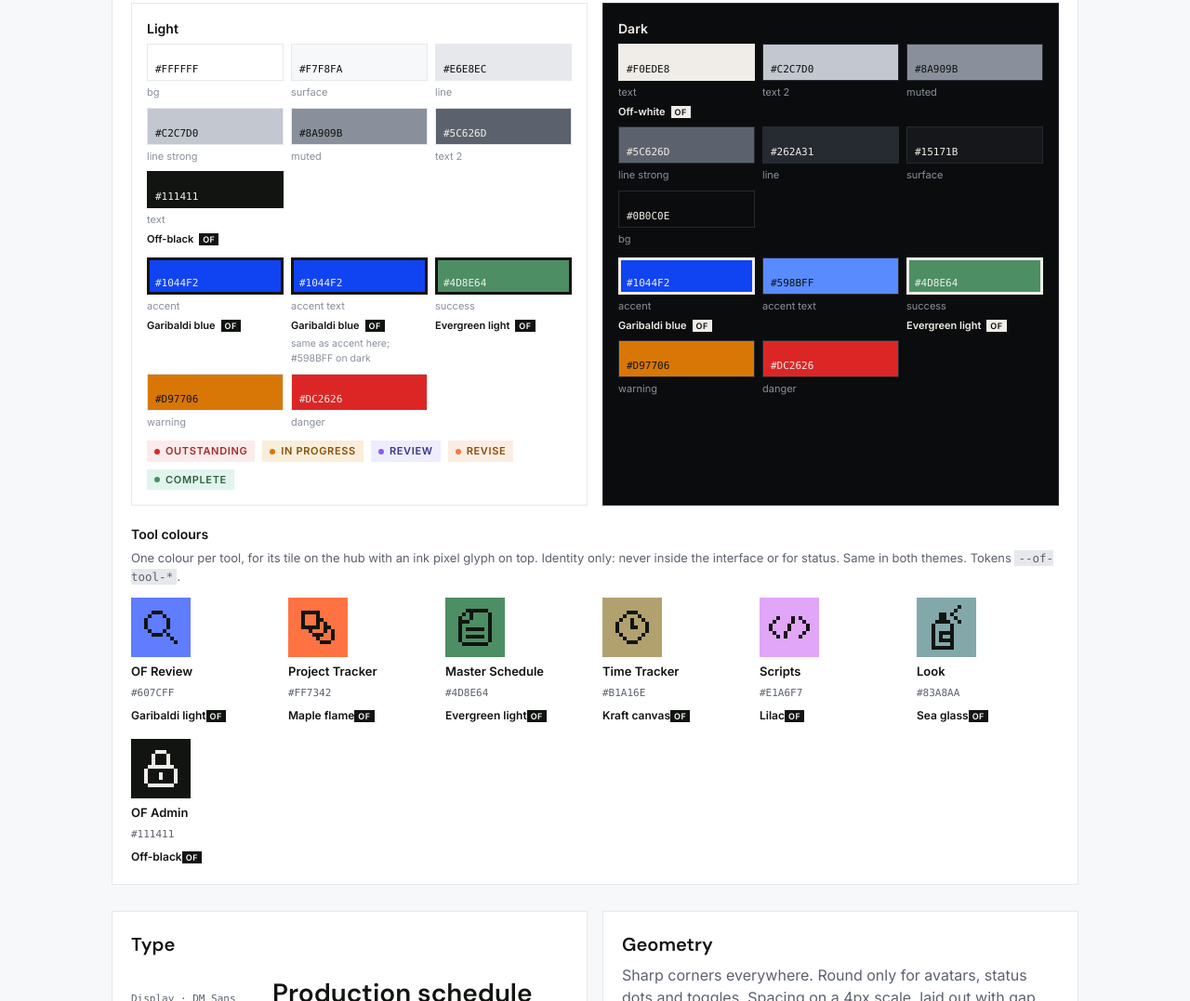
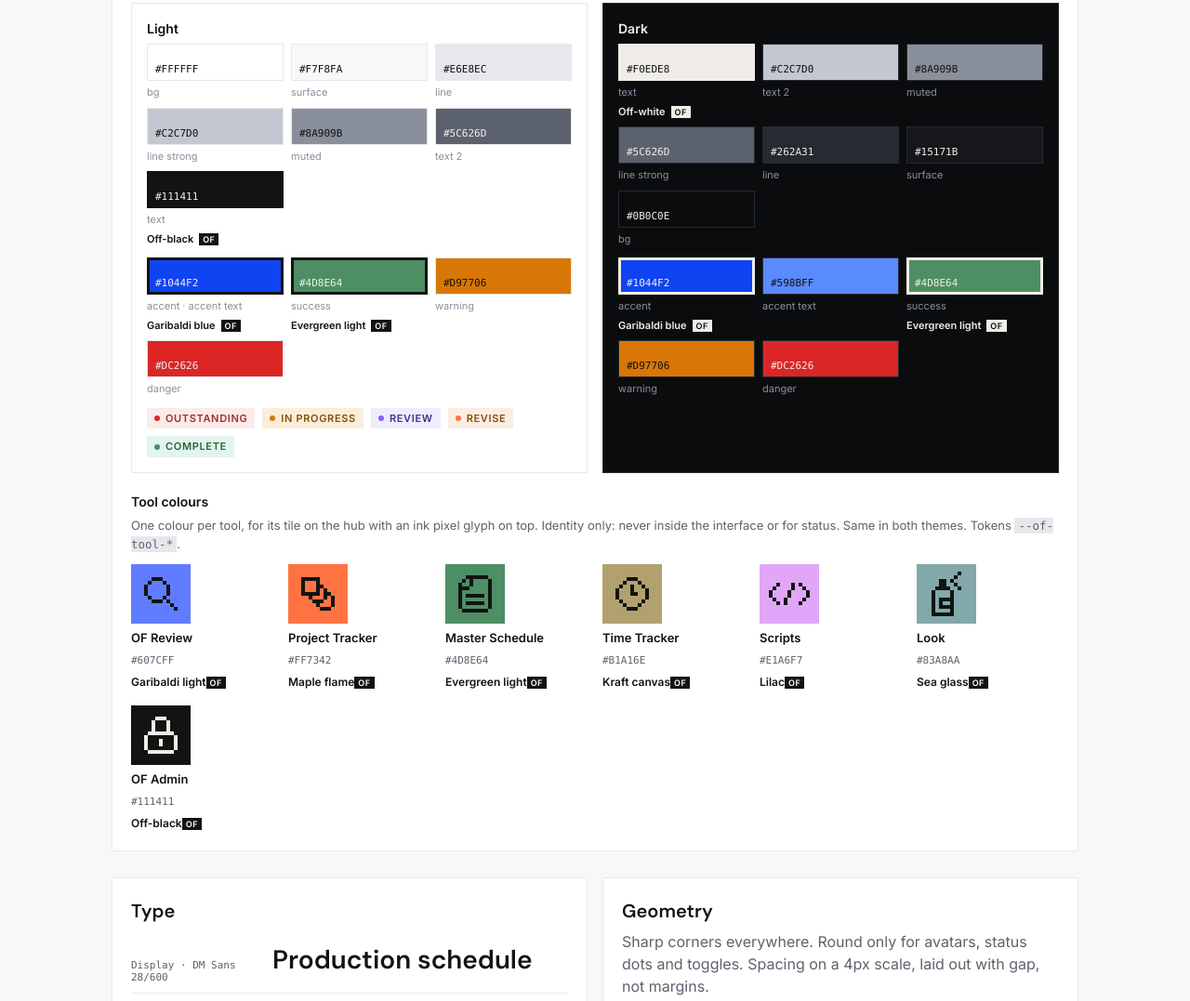
Before and after one commit to Ordinary-Folk/tools, a plain HTML site: page look/index.html in a window 1280 px wide. Shown: the part 1995-3072 px from the top of the page at 93% size. Drawn offline with Linux system fonts and the light colour scheme.

Commit message:
Principles: tokens sharing a value show as one block (accent · accent text in light)
Co-Authored-By: Claude Opus 5.5 <noreply@anthropic.com>

```diff
--- a/look/index.html
+++ b/look/index.html
@@ -21,7 +21,6 @@
 .hexbox.ofc { box-shadow: inset 0 0 0 2px var(--of-text); border-color: var(--of-text); }
 .sw .nm, .chip .nm { display: flex; align-items: center; gap: 6px; flex-wrap: wrap; }
 .ofname { font-weight: 600; color: var(--of-text); }
-.sw .same { font-size: 10.5px; color: var(--of-muted); }
 .oftag { font: 600 9px var(--sans); letter-spacing: .06em; color: var(--of-bg); background: var(--of-text); padding: 1px 4px; }
 .sw code { background: none; padding: 0; color: var(--of-text-2); font-size: 11px; }
 .pills { display: flex; flex-wrap: wrap; gap: 8px; margin-top: 12px; }
@@ -198,18 +197,17 @@ table.adopt { width: 100%; border-collapse: collapse; font-size: 13px; }
   const GREYS = [['--of-bg', 'bg'], ['--of-surface', 'surface'], ['--of-line', 'line'], ['--of-line-strong', 'line strong'], ['--of-muted', 'muted'], ['--of-text-2', 'text 2'], ['--of-text', 'text']];
   const COLOURS = [['--of-accent', 'accent'], ['--of-accent-text', 'accent text'], ['--of-success', 'success'], ['--of-warning', 'warning'], ['--of-danger', 'danger']];
   const lum = (hex) => { const m = hex.replace('#', '').match(/../g); if (!m) return 0; const [r, g, b] = m.map((x) => { const c = parseInt(x, 16) / 255; return c <= 0.03928 ? c / 12.92 : ((c + 0.055) / 1.055) ** 2.4; }); return 0.2126 * r + 0.7152 * g + 0.0722 * b; };
-  // Label on one line, then the brand name + OF tag on its own line (never wraps mid-way).
-  // A token that equals the one before it in this theme says so (e.g. accent text = accent in light).
-  const sw = (cs) => ([v, l], i, all) => {
+  // Label on one line, then the brand name + OF tag on their own line.
+  const sw = (cs) => ([v, l]) => {
     const h = cs.getPropertyValue(v).trim().toUpperCase(), b = brandOf(h);
-    const prev = all.slice(0, i).find(([pv]) => cs.getPropertyValue(pv).trim().toUpperCase() === h);
-    const same = prev && v === '--of-accent-text' ? `<span class="same">same as ${prev[1]} here; ${cs.getPropertyValue('--of-text').trim().toUpperCase() === '#111411' ? '#598BFF on dark' : 'Garibaldi on light'}</span>` : '';
-    return `<div class="sw">${hexBox(h, b && b.core)}<span>${l}</span>${b ? `<span class="nm"><span class="ofname">${b.name}</span>${b.core ? '<span class="oftag">OF</span>' : ''}</span>` : ''}${same}</div>`;
+    return `<div class="sw">${hexBox(h, b && b.core)}<span>${l}</span>${b ? `<span class="nm"><span class="ofname">${b.name}</span>${b.core ? '<span class="oftag">OF</span>' : ''}</span>` : ''}</div>`;
   };
+  // Tokens that share a value in this theme become one block with both labels (accent · accent text in light).
+  const dedupe = (cs, list) => { const seen = new Map(); for (const [v, l] of list) { const h = cs.getPropertyValue(v).trim().toUpperCase(); if (seen.has(h)) seen.get(h)[1] += ' · ' + l; else seen.set(h, [v, l]); } return [...seen.values()]; };
   document.querySelectorAll('[data-swatches]').forEach((el) => {
     const cs = getComputedStyle(el);
     const greys = GREYS.slice().sort((a, b) => lum(cs.getPropertyValue(b[0]).trim()) - lum(cs.getPropertyValue(a[0]).trim()));
-    el.innerHTML = `<div class="swatches">${greys.map(sw(cs)).join('')}</div><div class="swatches" style="margin-top:12px">${COLOURS.map(sw(cs)).join('')}</div>`;
+    el.innerHTML = `<div class="swatches">${greys.map(sw(cs)).join('')}</div><div class="swatches" style="margin-top:12px">${dedupe(cs, COLOURS).map(sw(cs)).join('')}</div>`;
   });
   // Palette by colour family, read from tokens.css (light block, then the dark block).
   (async () => {
```
